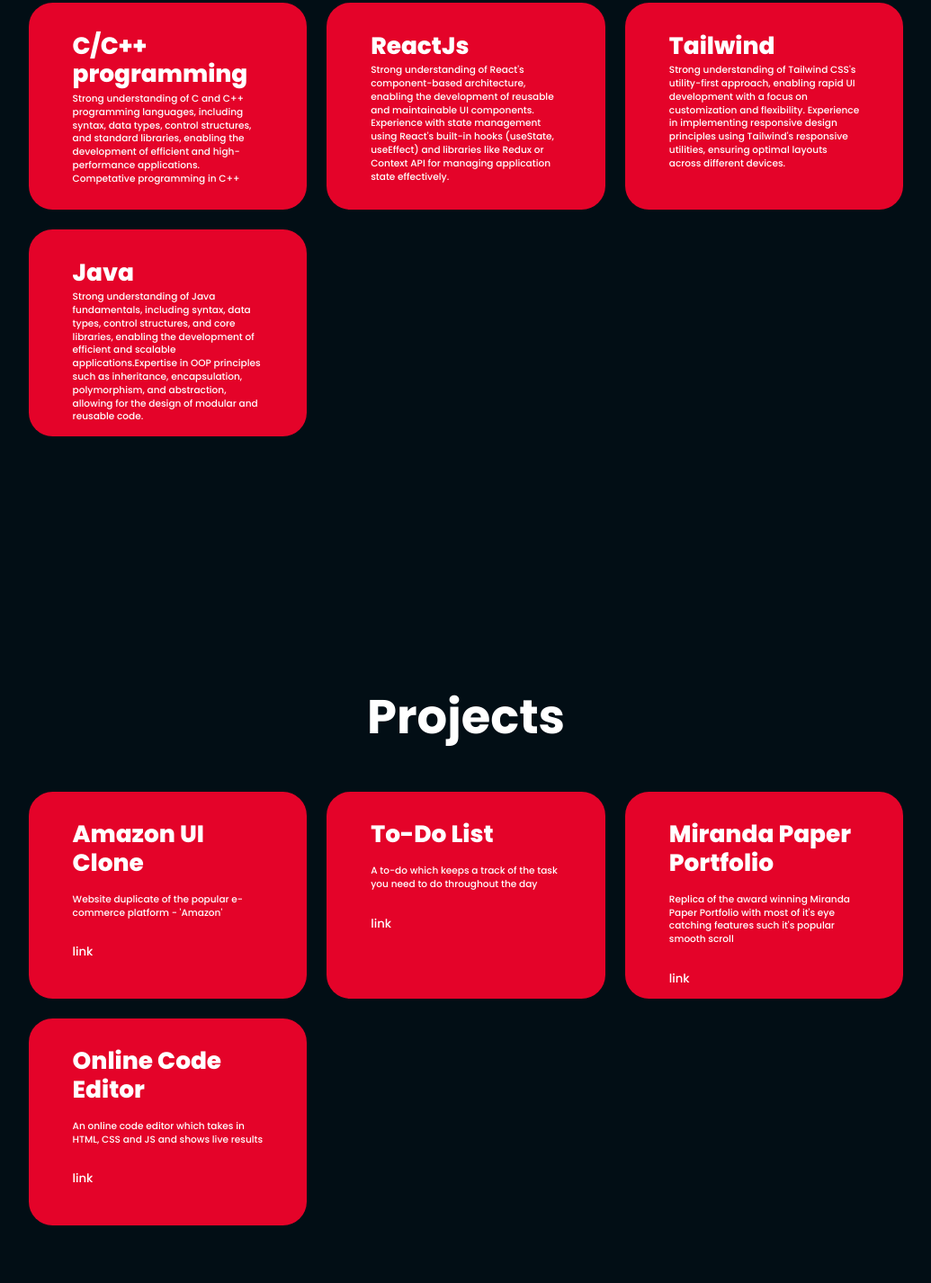
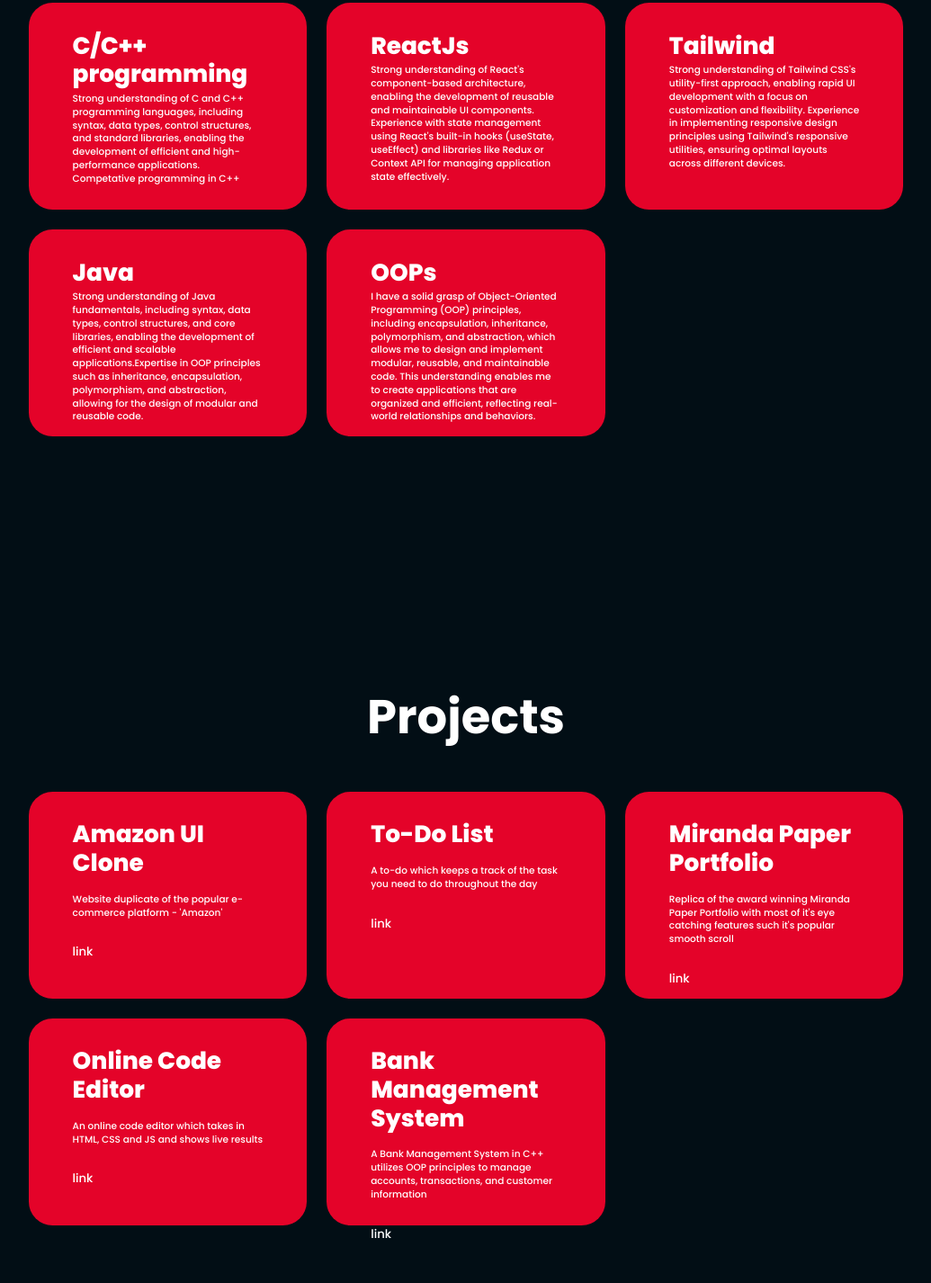
Before and after one commit to Apo-orva17/Portfolio-Website, a plain HTML site: page index.html in a window 1280 px wide. Shown: the part 1294-2720 px from the top of the page at 90% size, without its empty margins (122-1157 px from the left). Drawn offline with nearby package versions, Linux system fonts and the light colour scheme.

Commit message:
Update index.html

```diff
--- a/index.html
+++ b/index.html
@@ -118,7 +118,12 @@
 
                 </div>
             </div>
-
+<div class="skill-box">
+                <div class="skill-info">
+                    <h4>OOPs</h4>
+                    <p>I have a solid grasp of Object-Oriented Programming (OOP) principles, including encapsulation, inheritance, polymorphism, and abstraction, which allows me to design and implement modular, reusable, and maintainable code. This understanding enables me to create applications that are organized and efficient, reflecting real-world relationships and behaviors.</p>
+                </div>
+            </div>
 
 
         </div>
@@ -163,6 +168,15 @@
                     <h4>Online Code Editor</h4><br>
                     <p>An online code editor which takes in HTML, CSS and JS and shows live results</p>
                     <br><br><a id= "project-link"  href="https://github.com/Apo-orva17/Online-Code-Editor">link</a>
+
+                </div>
+            </div>
+
+                <div class="skill-box">
+                <div class="skill-info">
+                    <h4>Bank Management System</h4><br>
+                    <p>A Bank Management System in C++ utilizes OOP principles to manage accounts, transactions, and customer information</p>
+                    <br><br><a id= "project-link"  href="https://github.com/Apo-orva17/Bank-Managment-System">link</a>
 
                 </div>
             </div>
```
